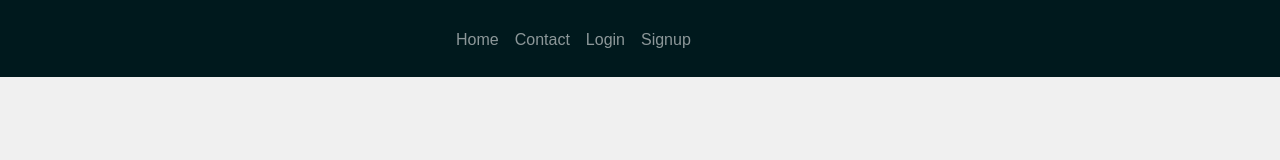
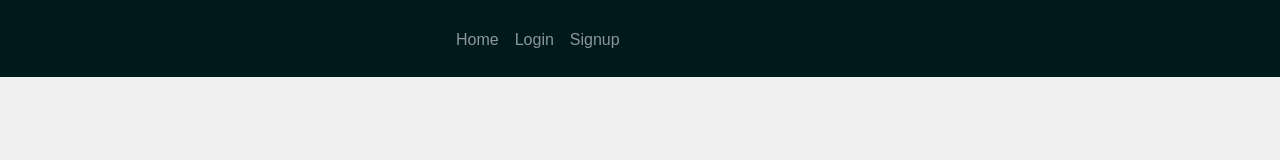
Before and after one commit to siddhant-0707/greenovate, a React (Create React App) app: page /login in a window 1280 px wide. Shown: the top 160 px of the page. Built offline with nearby package versions, Linux system fonts and the light colour scheme.

Commit message:
minor routing fix

```diff
--- a/src/components/navbar/Navbar.js
+++ b/src/components/navbar/Navbar.js
@@ -30,11 +30,8 @@ const Navbar = () => {
               Home
             </Link>
           </li>
-          <li className="nav-item">
-            <a className="nav-link" href="#">
-              Contact
-            </a>
-          </li>
+          {!isAuthenticated && (
+            <>
               <li className="nav-item">
                 <Link to={`/login`} className="nav-link">
                   Login
@@ -45,6 +42,8 @@ const Navbar = () => {
                   Signup
                 </Link>
               </li>
+            </>
+          )}
           {isAuthenticated && (
             <li className="nav-item">
               <Link
--- a/src/components/section4/Section4.js
+++ b/src/components/section4/Section4.js
@@ -11,7 +11,7 @@ const Section4 = () => {
       <Row>
         <Col>
           <h1 className={css.headingContent}>Start your path to net-zero.</h1>
-          <Button variant="dark">Dashboard</Button>
+          <Button variant="dark" href="/dashboard">Dashboard</Button>
         </Col>
         <Col >
           <img
--- a/src/dashboard/Dashboard.js
+++ b/src/dashboard/Dashboard.js
@@ -4,6 +4,10 @@ import Navbar from "./components/Navbar";
 import Overall from "./components/Overall";
 
 const Dashboard = () => {
+  const isAuthenticated = !!localStorage.getItem("token");
+  if(!isAuthenticated) {
+    window.location.href = "/login";
+  }
   return (
     <>
       <Navbar />
```
Lines whose indentation alone changed are shown as unchanged.
